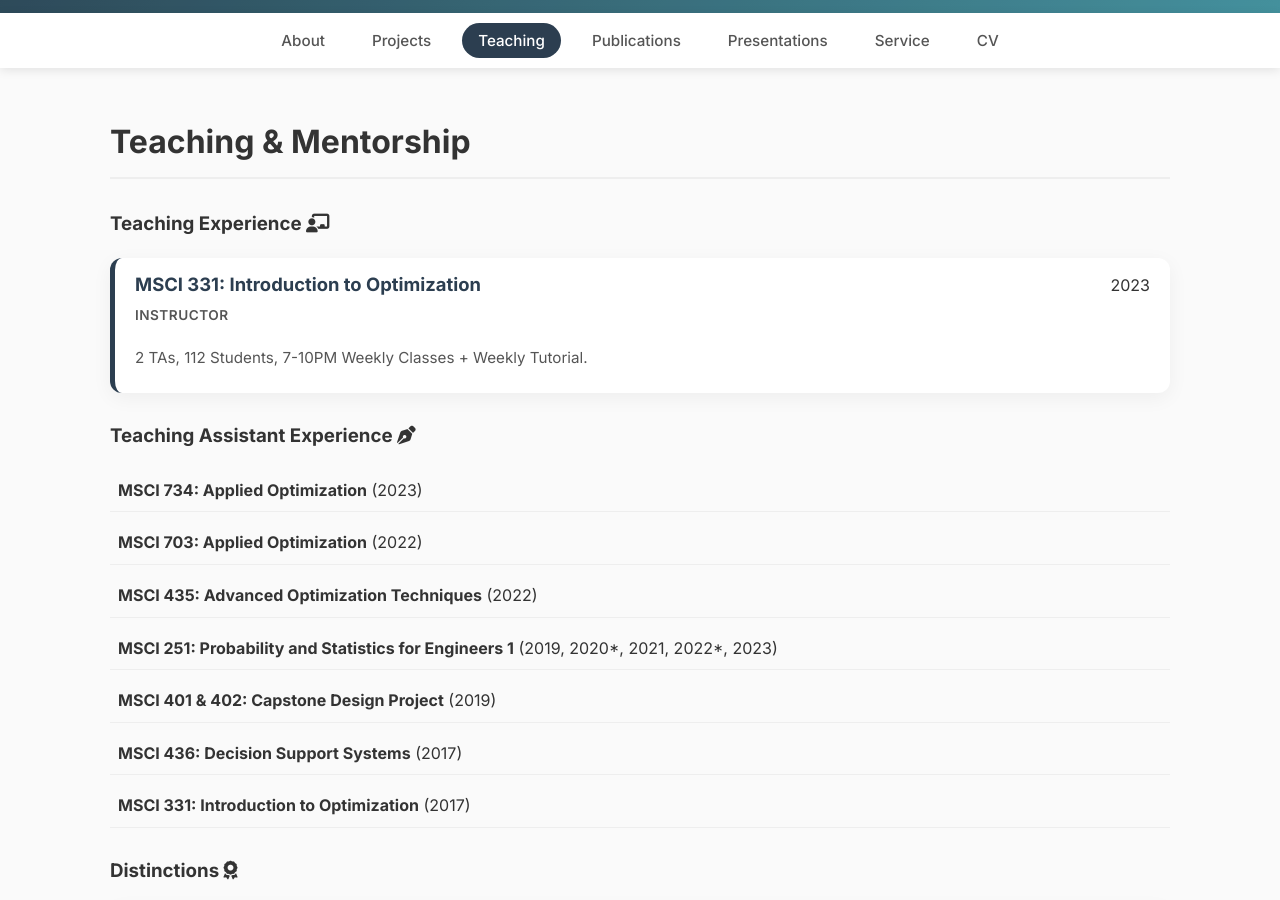
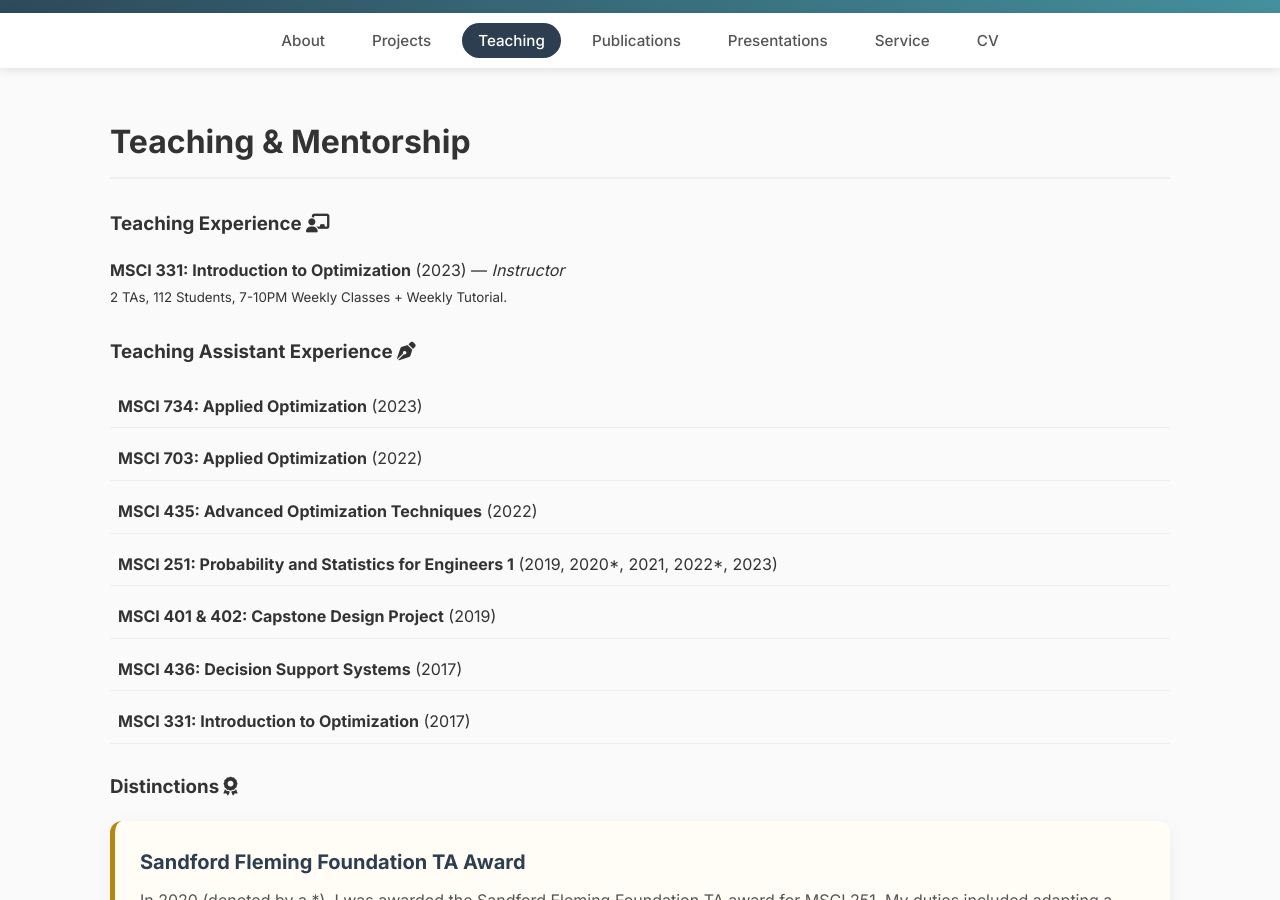
Before and after one commit to DaniRip/DaniRip.github.io, a Jekyll site: the page built from teaching.md, in a window 1280 px wide and 900 px high, scrolled down 335 px. Built offline with Jekyll 4.4.1, drawn with Linux system fonts in a browser that asks for light colours.

Commit message:
Update teaching.md

```diff
--- a/teaching.md
+++ b/teaching.md
@@ -7,15 +7,11 @@ permalink: /teaching/
 ### Teaching Experience <i class="fas fa-chalkboard-user"></i>
 
 {% for job in site.data.teaching.teaching_experience %}
-<div class="teaching-card card compact-teaching">
-    <div class="teaching-header">
-        <div class="teaching-title-group">
-            <h3>{{ job.course }}</h3>
-            <p class="role-tag-inline">{{ job.role }}</p>
-        </div>
-        <span class="teaching-year">{{ job.year }}</span>
-    </div>
-    {% if job.details %}<p class="details-text-small">{{ job.details }}</p>{% endif %}
+<div class="teaching-minimal">
+    <p>
+        <strong>{{ job.course }}</strong> ({{ job.year }}) — <em>{{ job.role }}</em>
+        {% if job.details %}<br><small>{{ job.details }}</small>{% endif %}
+    </p>
 </div>
 {% endfor %}
 
```
